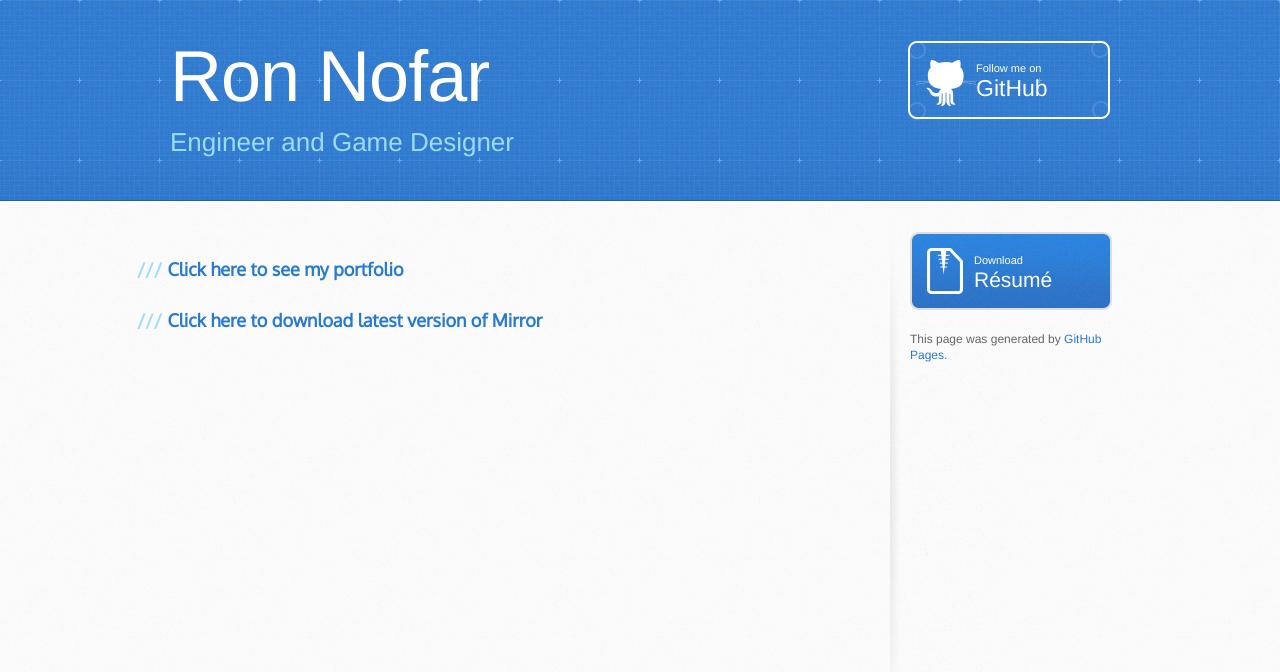
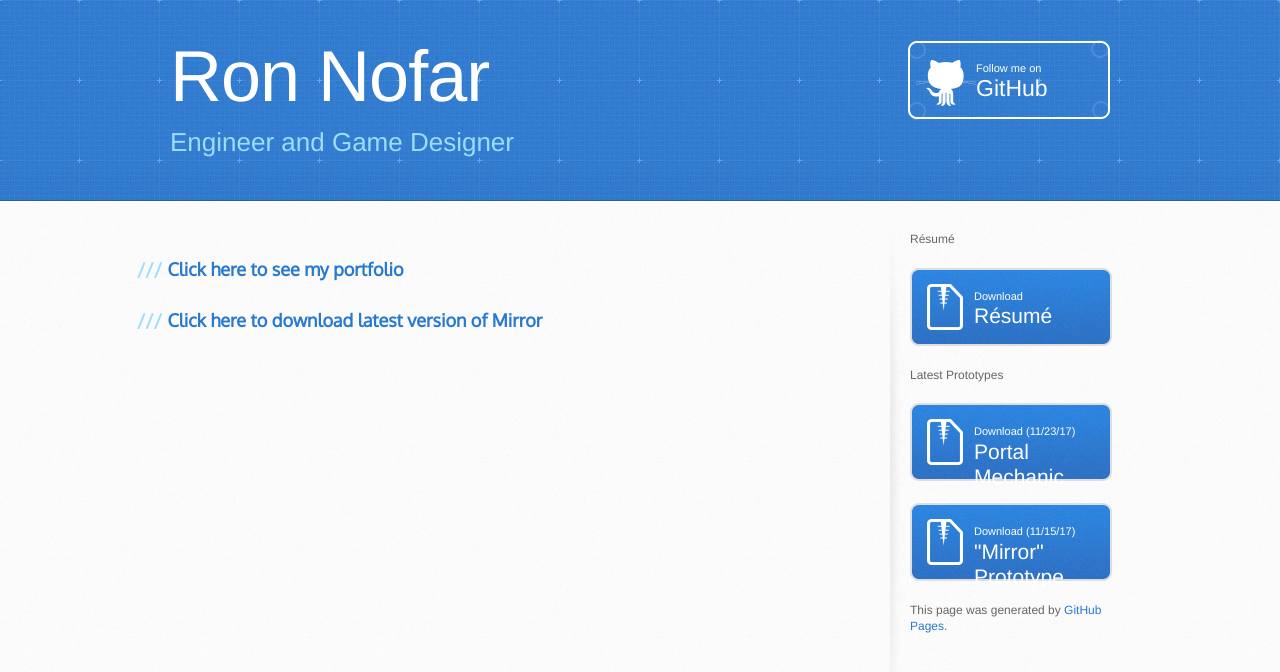
Before and after one commit to RonNofar/RonNofar.github.io, a Jekyll site: the page built from index.md, in a window 1280 px wide. Shown: the top 672 px of the page. Built offline with Jekyll 4.4.1, drawn with Linux system fonts in a browser that asks for light colours; our own code applies the rules of GitHub Pages for plain Markdown files.

Commit message:
Added Downloads to Prototypes

```diff
--- a/_layouts/default.html
+++ b/_layouts/default.html
@@ -49,9 +49,19 @@
               .tar.gz file
             </a>
 			-->
+			<p>R&eacute;sum&eacute;</p>
 			<a href="https://docs.google.com/document/export?format=pdf&id=1srr9lY3GB8MpMFYS82do9OI66obFdBm5--6vDnCsNqA&includes_info_params=true" class="button">
               <small>Download</small>
               R&eacute;sum&eacute;
+            </a>
+			<p>Latest Prototypes</p>
+			<a href="https://doc-10-1c-docs.googleusercontent.com/docs/securesc/ha0ro937gcuc7l7deffksulhg5h7mbp1/39bjskfjakqlrveqvfcle8a80fgb541e/1511971200000/04893891783094351818/*/1P8-R4df6uUYH19t7SJ5aKyDe3Ftyh8y7?e=download" class="button">
+              <small>Download (11/23/17)</small>
+              Portal Mechanic
+            </a>
+			<a href="https://doc-0o-1c-docs.googleusercontent.com/docs/securesc/ha0ro937gcuc7l7deffksulhg5h7mbp1/178a0gfkari2iamv2pe1l4rcj19gpig5/1511971200000/04893891783094351818/*/1cXzv5LEfiNQVT_9O_YLY9sK3t9mId_ii?e=download" class="button">
+              <small>Download (11/15/17)</small>
+              "Mirror" Prototype
             </a>
           {% endif %}
 
```
